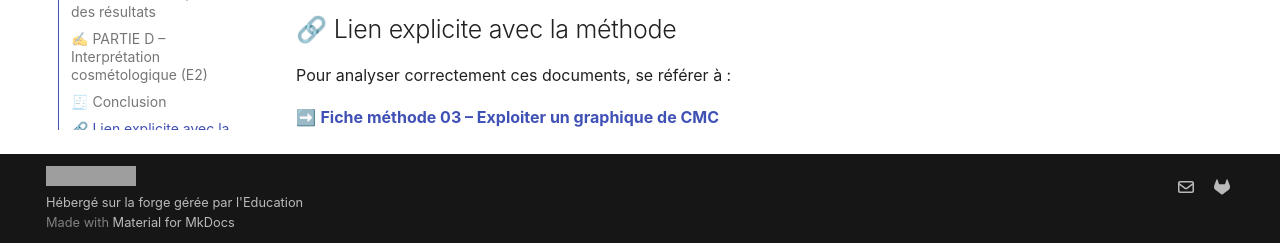
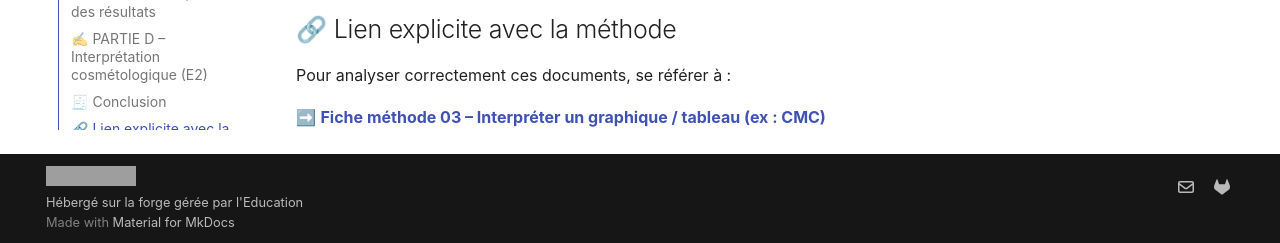
Before and after one commit to E-LePrettre/bts-mecp-cosmetologie, an MkDocs documentation site: the page built from docs/09_TP1/09_TP.md, in a window 1280 px wide and 900 px high, scrolled down 9102 px. Shown: the part 654-897 px from the top of the window. Built offline with MkDocs 1.6.1 and Material for MkDocs 9.7.7, drawn with Linux system fonts in a browser that asks for light colours; grey boxes are pictures that could not be loaded.

Commit message:
09 mise à jour

```diff
--- a/docs/09_TP1/09_TP.md
+++ b/docs/09_TP1/09_TP.md
@@ -309,4 +309,4 @@ Valeur de la CMC – sens physico-chimique – intérêt en formulation cosméti
 
 Pour analyser correctement ces documents, se référer à :
 
-➡️ [**Fiche méthode 03 – Exploiter un graphique de CMC**](https://bts-mecp-cosmetologie-f42365.forge.apps.education.fr/Methodologie/03_fiche_methode.md)
+➡️ [**Fiche méthode 03 – Interpréter un graphique / tableau (ex : CMC)**](https://bts-mecp-cosmetologie-f42365.forge.apps.education.fr/Methodologie/03_fiche_methode.md)
```
Also changed, not shown: 1 other file.
